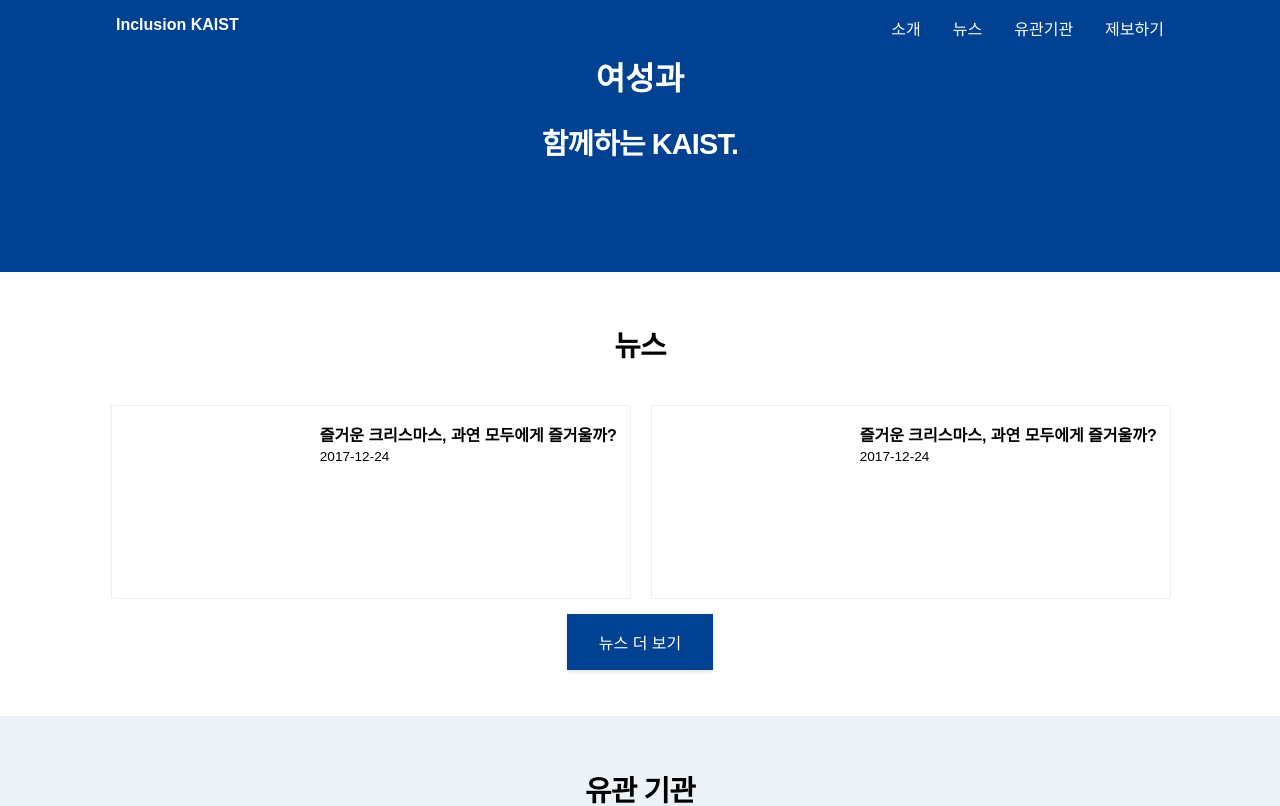
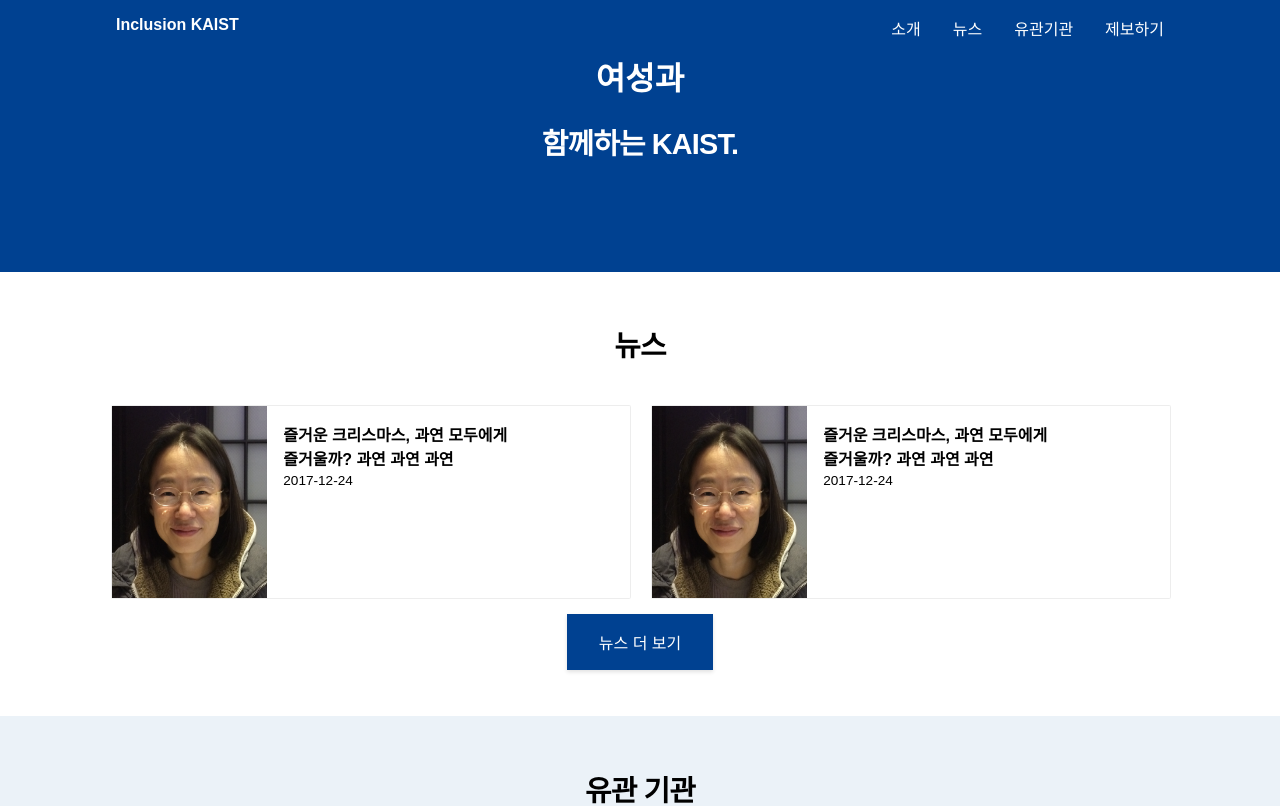
Before and after one commit to gunwooterry/inclusion-kaist, a React (Create React App) app: page / in a window 1280 px wide. Shown: the top 806 px of the page. Built offline with nearby package versions, Linux system fonts and the light colour scheme; a web font is replaced by a local one.

Commit message:
newscard error fixed

```diff
--- a/src/components/common/NewsCard.jsx
+++ b/src/components/common/NewsCard.jsx
@@ -26,7 +26,7 @@
       margin: `${size * 0.8}rem`,
     },
     imageStyle: {
-      width: '12rem',
+      width: '30%',
       height: '12rem',
       display: 'inline-block',
     },
@@ -34,7 +34,7 @@
       margin: '0.2rem',
       fontSize: `${size}rem`,
       wordWrap: 'break-word',
-      whiteSpace: 'pre',
+      whiteSpace: 'initial',
       width: '15rem',
     },
     dateStyle: {
@@ -45,8 +45,7 @@
 
   return (
     <div style={styles.boxStyle}>
-      <div style={styles.imageStyle} />
-      {/* <img style={styles.imageStyle} src={ryuImage} alt="professor" /> */}
+      <img style={styles.imageStyle} src={ryuImage} alt="professor" />
       <div style={styles.contentStyle}>
         <h3 style={styles.titleStyle}>{title}</h3>
         <p style={styles.dateStyle}>{date}</p>
@@ -63,7 +62,7 @@
 };
 
 NewsCard.defaultProps = {
-  title: '즐거운 크리스마스, 과연 모두에게 즐거울까?',
+  title: '즐거운 크리스마스, 과연 모두에게 즐거울까? 과연 과연 과연',
   date: '2017-12-24',
   imagePath: './../../static/ryu.png',
   size: 1,
```
